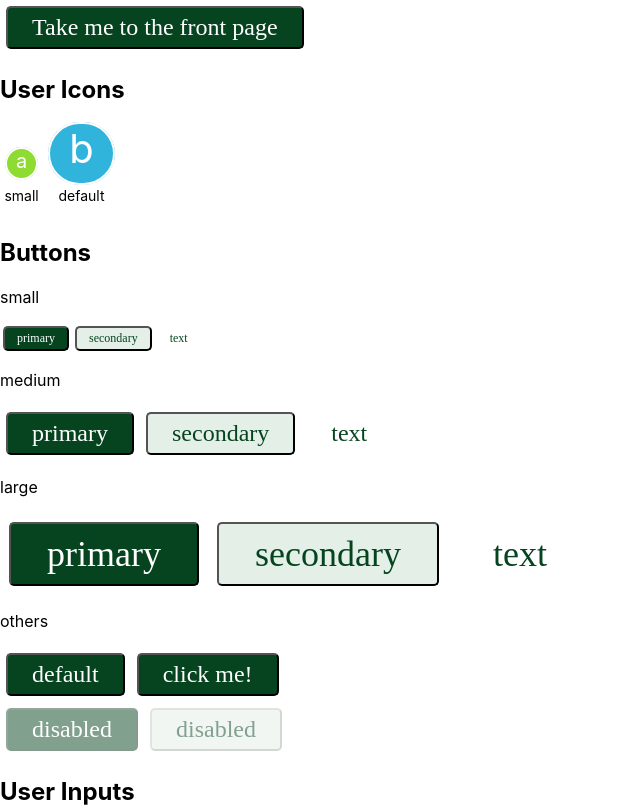
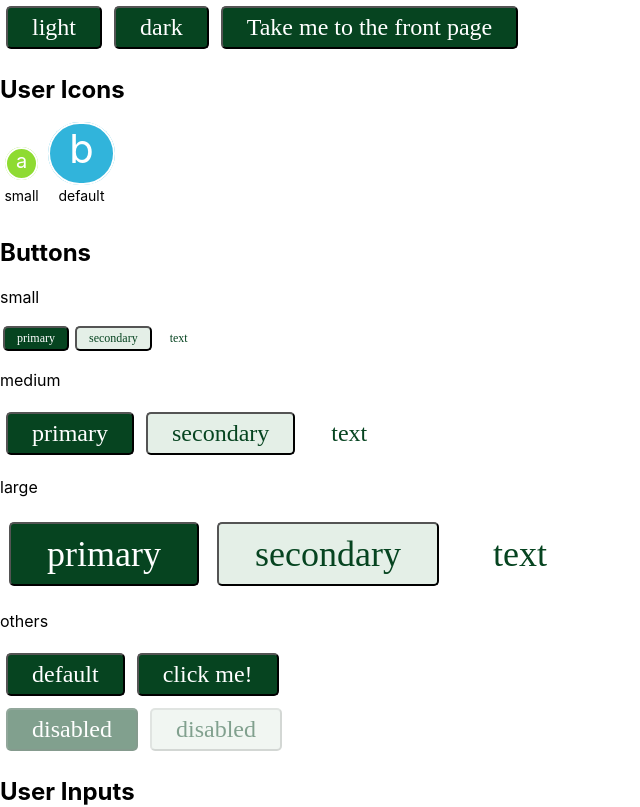
Before and after one commit to acchiang/cpsc-455-project, a React (Create React App) app: page / in a window 1280 px wide. Shown: the top 807 px of the page, without its empty margins (0-640 px from the left). Built offline with nearby package versions, Linux system fonts and the light colour scheme.

Commit message:
implement toggle-able themes

```diff
--- a/src/pages/Charcuterie.js
+++ b/src/pages/Charcuterie.js
@@ -17,6 +17,8 @@ function Charcuterie({ children }) {
   const [selectorValue1, setSelectorValue1] = useState(0);
   return (
     <Theme>
+      <Button size={"medium"} type={"primary"} label={"light"}  onClick={() => { window.localStorage.setItem('localTheme', 'defaultTheme'); window.location.reload(); }}/>
+      <Button size={"medium"} type={"primary"} label={"dark"} onClick={() => { window.localStorage.setItem('localTheme', 'darkTheme'); window.location.reload(); }}/>
       <Button
         size={"medium"}
         type={"primary"}
--- a/src/styles/Theme.js
+++ b/src/styles/Theme.js
@@ -1,6 +1,6 @@
 import { ThemeProvider } from "styled-components";
 
-const theme = {
+const defaultTheme = {
   colors: {
     background: "#ffffff",
     primary: "#faf1e6",
@@ -20,8 +20,37 @@ const theme = {
   fontWeight: "normal"
 }
 
-const Theme = ({ children }) => (
-  <ThemeProvider theme={theme}>{children}</ThemeProvider>
-);
+const darkTheme = {
+  colors: {
+    background: "#000000",
+    primary: "#3c3c3c",
+    secondary: "#3d3d3d",
+    neutral: "#064420",
+    accent: "#96C77F",
+    text: "#ffffff"
+  },
+  fonts: ["sans-serif", "Roboto"],
+  fontSizes: {
+    small: "12px",
+    medium: "24px",
+    large: "36px",
+    default: "24px",
+    title: "64px"
+  },
+  fontWeight: "normal"
+}
+const THEMES = { defaultTheme, darkTheme }
+
+const Theme = ({ children }) => {
+  let localTheme = window.localStorage.getItem('localTheme')
+  if (!Object.keys(THEMES).includes(localTheme)) {
+    localTheme = 'defaultTheme'
+  }
+  const selectedTheme = localTheme ? THEMES[localTheme] : darkTheme
+  // const selectedTheme = darkTheme
+  console.log(selectedTheme)
+  return (
+  <ThemeProvider theme={selectedTheme}>{children}</ThemeProvider>
+)};
 
 export default Theme;
```
